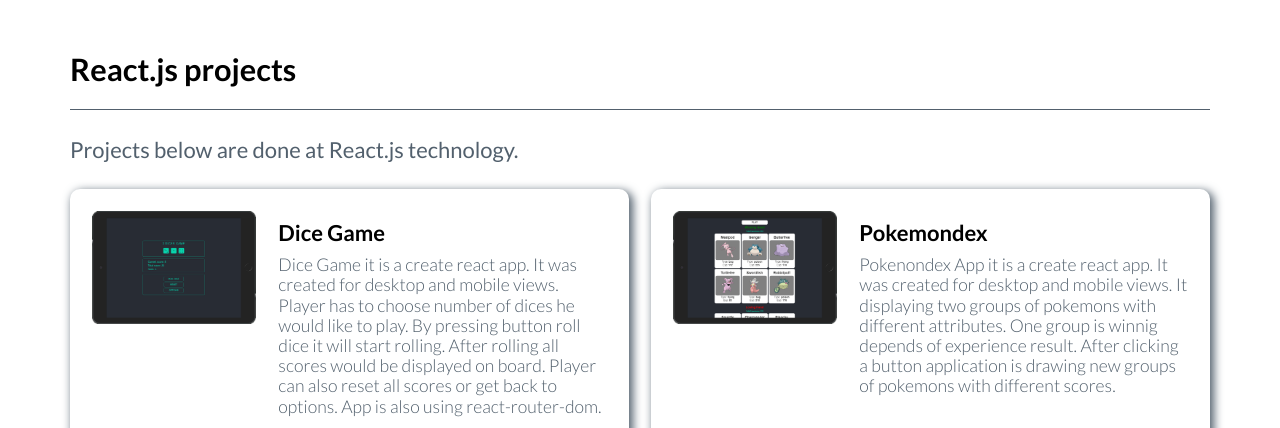
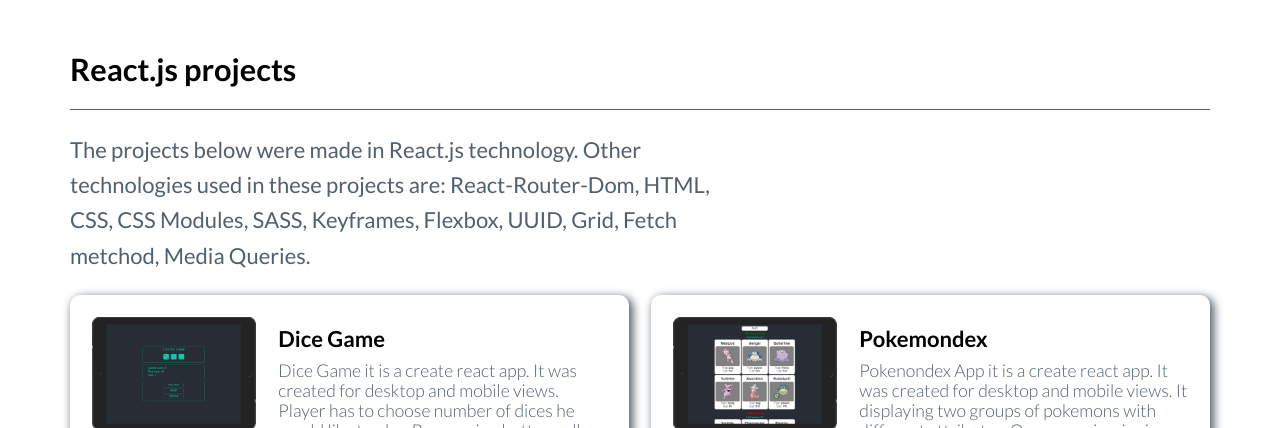
Before and after one commit to DariuszOkonski/portfolio-ver-1, a website: page projects.html in a window 1280 px wide. Shown: the part 1160-1588 px from the top of the page. Drawn offline with nearby package versions, Linux system fonts and the light colour scheme.

Commit message:
add: description to React.js section

```diff
--- a/projects.html
+++ b/projects.html
@@ -182,7 +182,8 @@
       <div class="container projects">
         <h2 class="header">React.js projects</h2>
         <p class="projects__paragraph">
-          Projects below are done at React.js technology.
+          The projects below were made in React.js technology. Other technologies used in these projects are:
+          React-Router-Dom, HTML, CSS, CSS Modules, SASS, Keyframes, Flexbox, UUID, Grid, Fetch metchod, Media Queries.
         </p>
 
         <div class="projects__container">
```
